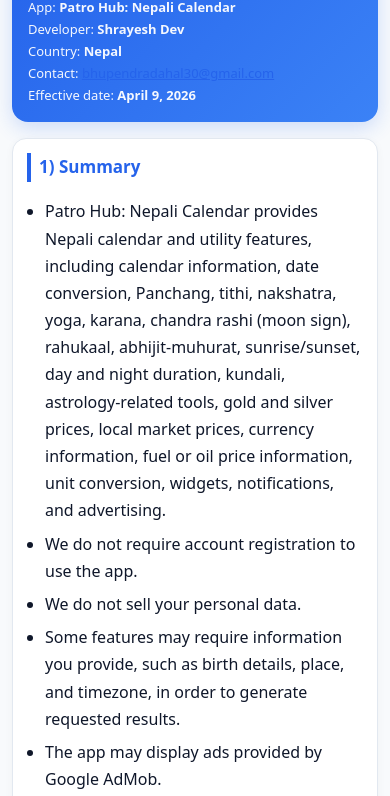
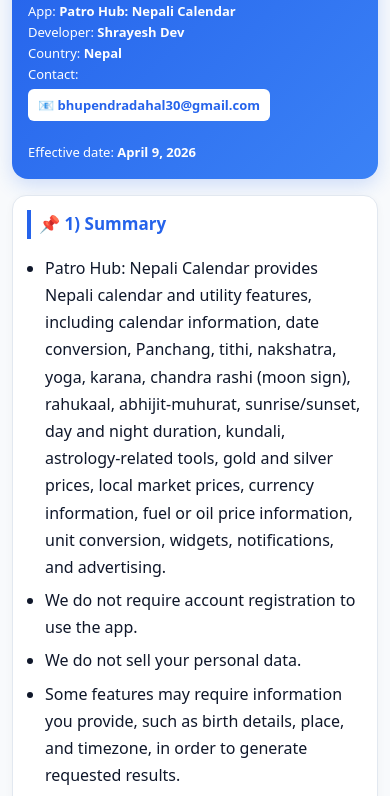
Before and after one commit to gayatraphuyal2/gayatraphuyal2.github.io, a plain HTML site: page index.html in a window 390 px wide. Shown: the part 72-868 px from the top of the page. Drawn offline with Linux system fonts and the light colour scheme.

Commit message:
Update index.html

```diff
--- a/index.html
+++ b/index.html
@@ -3,8 +3,8 @@
 <head>
 <meta charset="utf-8" />
 <meta name="viewport" content="width=device-width,initial-scale=1" />
-  <title>Privacy Policy • Patro Hub: Nepali Calendar</title>
-  <meta name="description" content="Privacy Policy for Patro Hub: Nepali Calendar app." />
+<title>Privacy Policy • Patro Hub</title>
+
 <style>
 :root{
   --bg:#f8fafc;
@@ -46,9 +46,26 @@
 }
 
 .meta{
-  margin-top:6px;
+  margin-top:8px;
   font-size:13px;
-  opacity:0.95;
+  line-height:1.6;
+}
+
+/* ✅ FIXED EMAIL STYLE */
+.top a{
+  display:inline-block;
+  margin-top:4px;
+  background:#ffffff;
+  color:#2563eb;
+  padding:6px 10px;
+  border-radius:6px;
+  font-weight:600;
+  text-decoration:none;
+  font-size:13px;
+}
+
+.top a:hover{
+  opacity:0.9;
 }
 
 /* cards */
@@ -59,11 +76,6 @@
   padding:18px;
   border:1px solid var(--line);
   box-shadow:0 2px 8px rgba(0,0,0,0.04);
-  transition:.2s;
-}
-
-.card:hover{
-  transform:translateY(-2px);
 }
 
 /* headings */
@@ -88,19 +100,17 @@
   margin-bottom:6px;
 }
 
-/* links */
-a{
+/* normal links */
+.card a{
   color:var(--accent);
-  font-weight:500;
 }
 
-/* table mobile fix */
+/* table */
 .table{
   display:block;
   overflow-x:auto;
   margin-top:10px;
   font-size:13px;
-  border-radius:8px;
 }
 
 .table th,
@@ -111,7 +121,6 @@
 
 .table th{
   background:#f1f5f9;
-  font-weight:600;
 }
 
 /* footer */
@@ -122,41 +131,39 @@
   color:var(--muted);
 }
 
-/* mobile improvements */
+/* mobile */
 @media (max-width:600px){
-  .wrap{
-    padding:12px;
-  }
-
-  .top{
-    padding:16px;
-  }
-
-  .card{
-    padding:14px;
-  }
-
-  h1{
-    font-size:20px;
-  }
+  .wrap{padding:12px;}
+  .top{padding:16px;}
+  .card{padding:14px;}
 }
 </style>
 </head>
+
 <body>
+
 <div class="wrap">
+
   <div class="top">
     <h1>Privacy Policy</h1>
+
     <div class="meta">
       App: <strong>Patro Hub: Nepali Calendar</strong><br>
       Developer: <strong>Shrayesh Dev</strong><br>
       Country: <strong>Nepal</strong><br>
-        Contact: <a href="mailto:bhupendradahal30@gmail.com">bhupendradahal30@gmail.com</a><br>
+
+      Contact:<br>
+      <a href="mailto:bhupendradahal30@gmail.com">
+        📧 bhupendradahal30@gmail.com
+      </a>
+
+      <br><br>
       Effective date: <strong>April 9, 2026</strong>
     </div>
   </div>
 
   <div class="card">
-      <h2>1) Summary</h2>
+    <h2>📌 1) Summary</h2>
       <ul>
         <li>Patro Hub: Nepali Calendar provides Nepali calendar and utility features, including calendar information, date conversion, Panchang, tithi, nakshatra, yoga, karana, chandra rashi (moon sign), rahukaal, abhijit-muhurat, sunrise/sunset, day and night duration, kundali, astrology-related tools, gold and silver prices, local market prices, currency information, fuel or oil price information, unit conversion, widgets, notifications, and advertising.</li>
         <li>We do not require account registration to use the app.</li>
```
Lines whose indentation alone changed are shown as unchanged.
